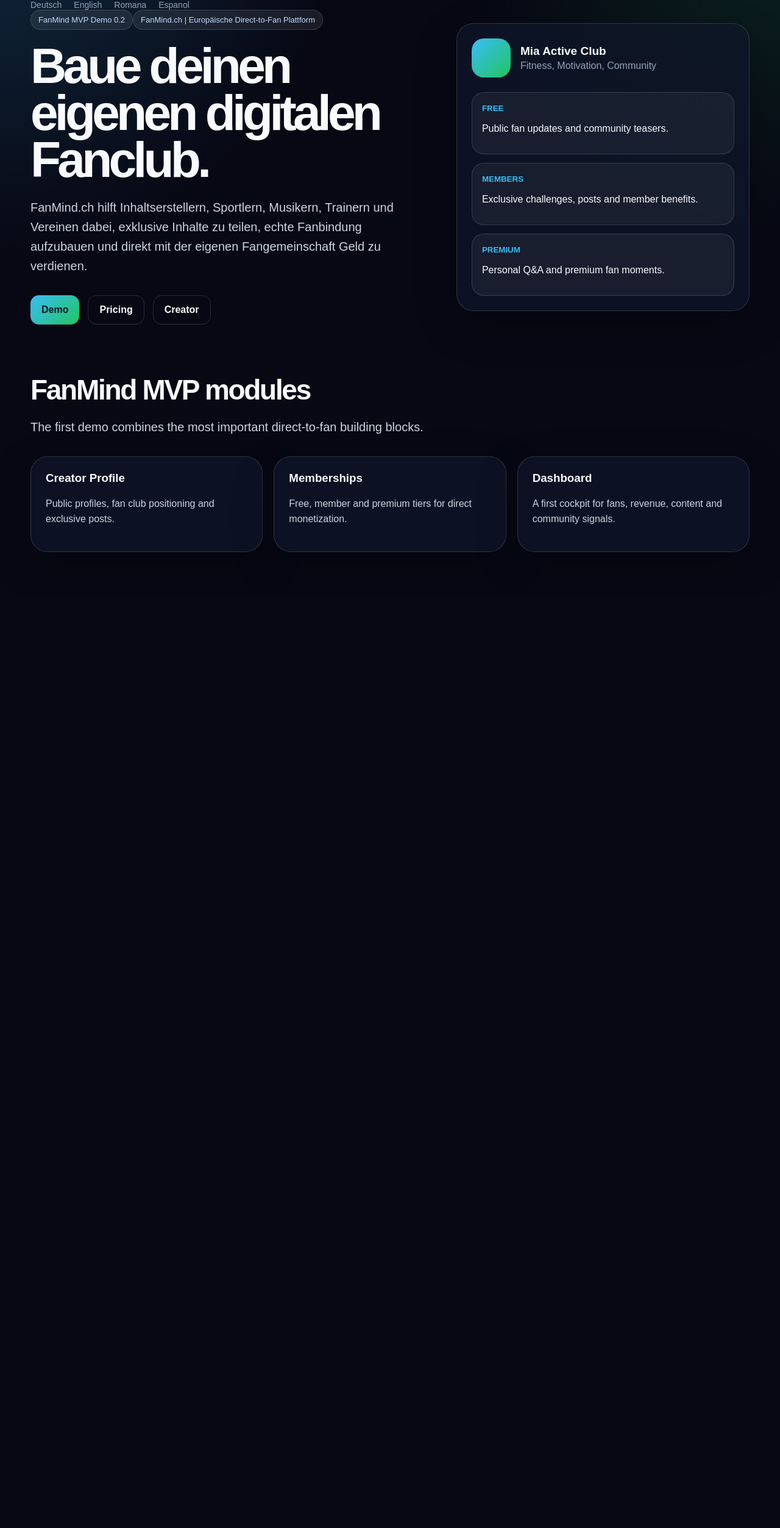
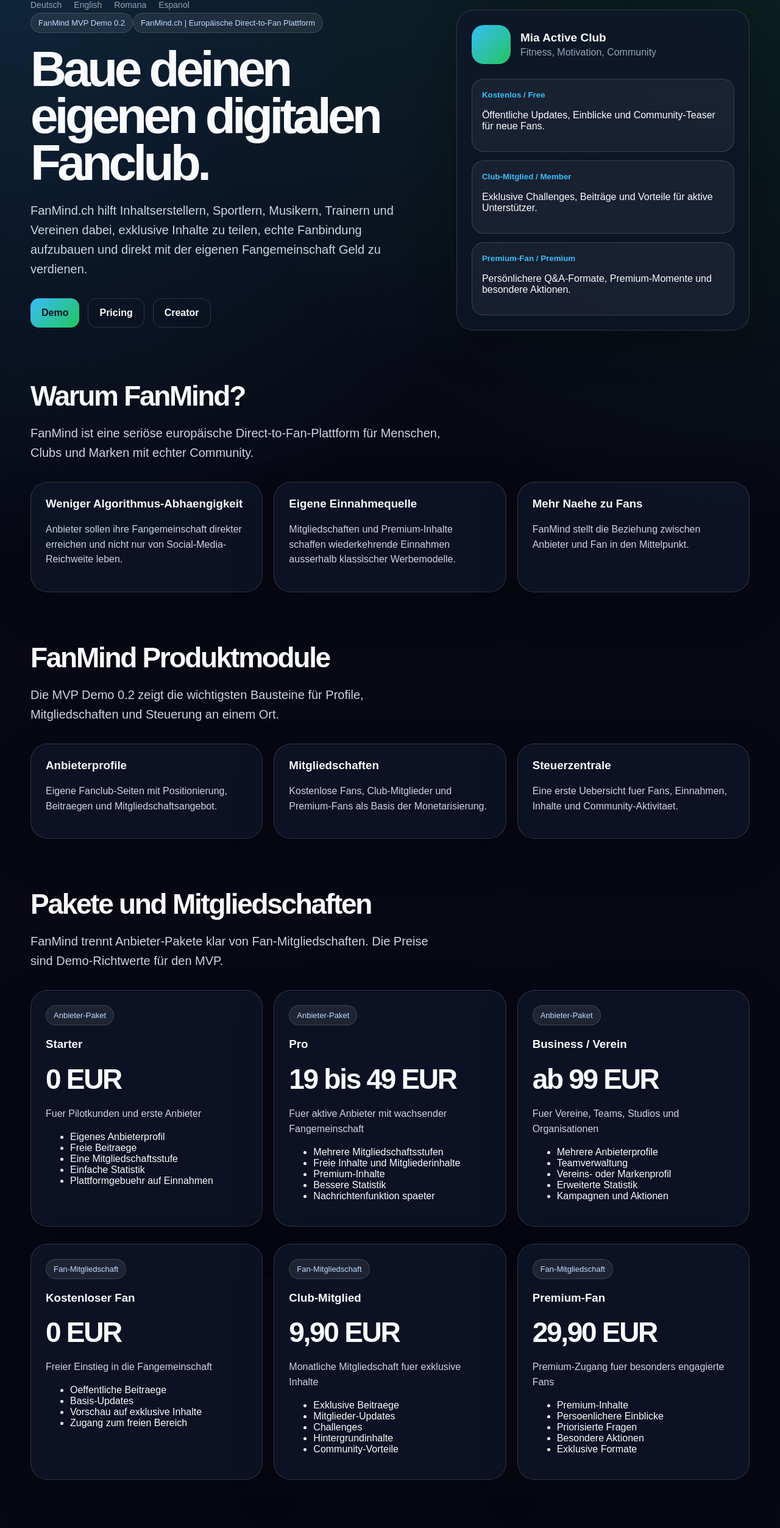
Before and after one commit to Bernds-tech/FanMind, a Next.js app: page / in a window 1280 px wide. Shown: the part 132-2637 px from the top of the page at 61% size. Before the commit the page ends 1109 px from the top, so only its background shows below. Built offline with nearby package versions, Linux system fonts and the light colour scheme.

Commit message:
Expand FanMind landing page

```diff
--- a/src/components/LocalizedLanding.tsx
+++ b/src/components/LocalizedLanding.tsx
@@ -1,5 +1,7 @@
 import SiteNav from "@/components/SiteNav";
 import LanguageSwitcher from "@/components/LanguageSwitcher";
+import { landingModules, whyFanMind } from "@/data/landing";
+import { creatorPackages, fanMemberships } from "@/data/pricing";
 import { getDictionary } from "@/i18n/dictionaries";
 import { type Locale } from "@/i18n/config";
 
@@ -7,24 +9,27 @@ type LocalizedLandingProps = {
   locale: Locale;
 };
 
-const modules = [
+const miaClubAreas = [
   {
-    title: "Creator Profile",
-    text: "Public profiles, fan club positioning and exclusive posts."
+    label: "Kostenlos / Free",
+    text: "Öffentliche Updates, Einblicke und Community-Teaser für neue Fans."
   },
   {
-    title: "Memberships",
-    text: "Free, member and premium tiers for direct monetization."
+    label: "Club-Mitglied / Member",
+    text: "Exklusive Challenges, Beiträge und Vorteile für aktive Unterstützer."
   },
   {
-    title: "Dashboard",
-    text: "A first cockpit for fans, revenue, content and community signals."
+    label: "Premium-Fan / Premium",
+    text: "Persönlichere Q&A-Formate, Premium-Momente und besondere Aktionen."
   }
 ];
 
+function localizedPath(locale: Locale, path: `/${string}`) {
+  return locale === "de" ? path : `/${locale}${path}`;
+}
+
 export default function LocalizedLanding({ locale }: LocalizedLandingProps) {
   const t = getDictionary(locale);
-  const prefix = locale === "de" ? "" : `/${locale}`;
 
   return (
     <main>
@@ -39,13 +44,13 @@ export default function LocalizedLanding({ locale }: LocalizedLandingProps) {
             <h1>{t.heroTitle}</h1>
             <p className="lead">{t.heroText}</p>
             <div className="actions">
-              <a className="button primary" href={`${prefix}/demo`}>{t.navDemo}</a>
-              <a className="button" href={`${prefix}/pricing`}>{t.navPricing}</a>
-              <a className="button" href={`${prefix}/creator/demo`}>{t.navCreator}</a>
+              <a className="button primary" href={localizedPath(locale, "/demo")}>{t.navDemo}</a>
+              <a className="button" href={localizedPath(locale, "/pricing")}>{t.navPricing}</a>
+              <a className="button" href={localizedPath(locale, "/creator/demo")}>{t.navCreator}</a>
             </div>
           </div>
 
-          <aside className="hero-card">
+          <aside className="hero-card" aria-label="Mia Active Club Beispielprofil">
             <div className="profile-head">
               <div className="avatar" />
               <div>
@@ -53,26 +58,37 @@ export default function LocalizedLanding({ locale }: LocalizedLandingProps) {
                 <div className="profile-subtitle">Fitness, Motivation, Community</div>
               </div>
             </div>
-            <div className="post">
-              <small>FREE</small>
-              <p>Public fan updates and community teasers.</p>
-            </div>
-            <div className="post">
-              <small>MEMBERS</small>
-              <p>Exclusive challenges, posts and member benefits.</p>
-            </div>
-            <div className="post">
-              <small>PREMIUM</small>
-              <p>Personal Q&A and premium fan moments.</p>
-            </div>
+            {miaClubAreas.map((area) => (
+              <div className="post" key={area.label}>
+                <small>{area.label}</small>
+                <p>{area.text}</p>
+              </div>
+            ))}
           </aside>
         </section>
 
         <section className="section">
-          <h2>FanMind MVP modules</h2>
-          <p className="lead">The first demo combines the most important direct-to-fan building blocks.</p>
+          <h2>Warum FanMind?</h2>
+          <p className="lead">
+            FanMind ist eine seriöse europäische Direct-to-Fan-Plattform für Menschen, Clubs und Marken mit echter Community.
+          </p>
           <div className="grid">
-            {modules.map((module) => (
+            {whyFanMind.map((reason) => (
+              <article className="card" key={reason.title}>
+                <h3>{reason.title}</h3>
+                <p>{reason.text}</p>
+              </article>
+            ))}
+          </div>
+        </section>
+
+        <section className="section">
+          <h2>FanMind Produktmodule</h2>
+          <p className="lead">
+            Die MVP Demo 0.2 zeigt die wichtigsten Bausteine für Profile, Mitgliedschaften und Steuerung an einem Ort.
+          </p>
+          <div className="grid">
+            {landingModules.map((module) => (
               <article className="card" key={module.title}>
                 <h3>{module.title}</h3>
                 <p>{module.text}</p>
@@ -80,6 +96,56 @@ export default function LocalizedLanding({ locale }: LocalizedLandingProps) {
             ))}
           </div>
         </section>
+
+        <section className="section">
+          <h2>Pakete und Mitgliedschaften</h2>
+          <p className="lead">
+            FanMind trennt Anbieter-Pakete klar von Fan-Mitgliedschaften. Die Preise sind Demo-Richtwerte für den MVP.
+          </p>
+          <div className="grid">
+            {creatorPackages.map((plan) => (
+              <article className="card" key={plan.name}>
+                <div className="badge">Anbieter-Paket</div>
+                <h3>{plan.name}</h3>
+                <h2>{plan.price}</h2>
+                <p>{plan.subtitle}</p>
+                <ul>
+                  {plan.features.slice(0, 5).map((feature) => (
+                    <li key={feature}>{feature}</li>
+                  ))}
+                </ul>
+              </article>
+            ))}
+          </div>
+
+          <div className="grid">
+            {fanMemberships.map((plan) => (
+              <article className="card" key={plan.name}>
+                <div className="badge">Fan-Mitgliedschaft</div>
+                <h3>{plan.name}</h3>
+                <h2>{plan.price}</h2>
+                <p>{plan.subtitle}</p>
+                <ul>
+                  {plan.features.slice(0, 5).map((feature) => (
+                    <li key={feature}>{feature}</li>
+                  ))}
+                </ul>
+              </article>
+            ))}
+          </div>
+        </section>
+
+        <section className="section hero-card">
+          <div className="badge">Pilotkunden gesucht</div>
+          <h2>FanMind wird aktuell als MVP aufgebaut.</h2>
+          <p className="lead">
+            Erste Anbieter können als Pilotkunden Feedback geben und die Plattform aktiv mitgestalten.
+          </p>
+          <div className="actions">
+            <a className="button primary" href={localizedPath(locale, "/register")}>{t.navRegister}</a>
+            <a className="button" href={localizedPath(locale, "/demo")}>{t.navDemo}</a>
+          </div>
+        </section>
       </div>
     </main>
   );
```
